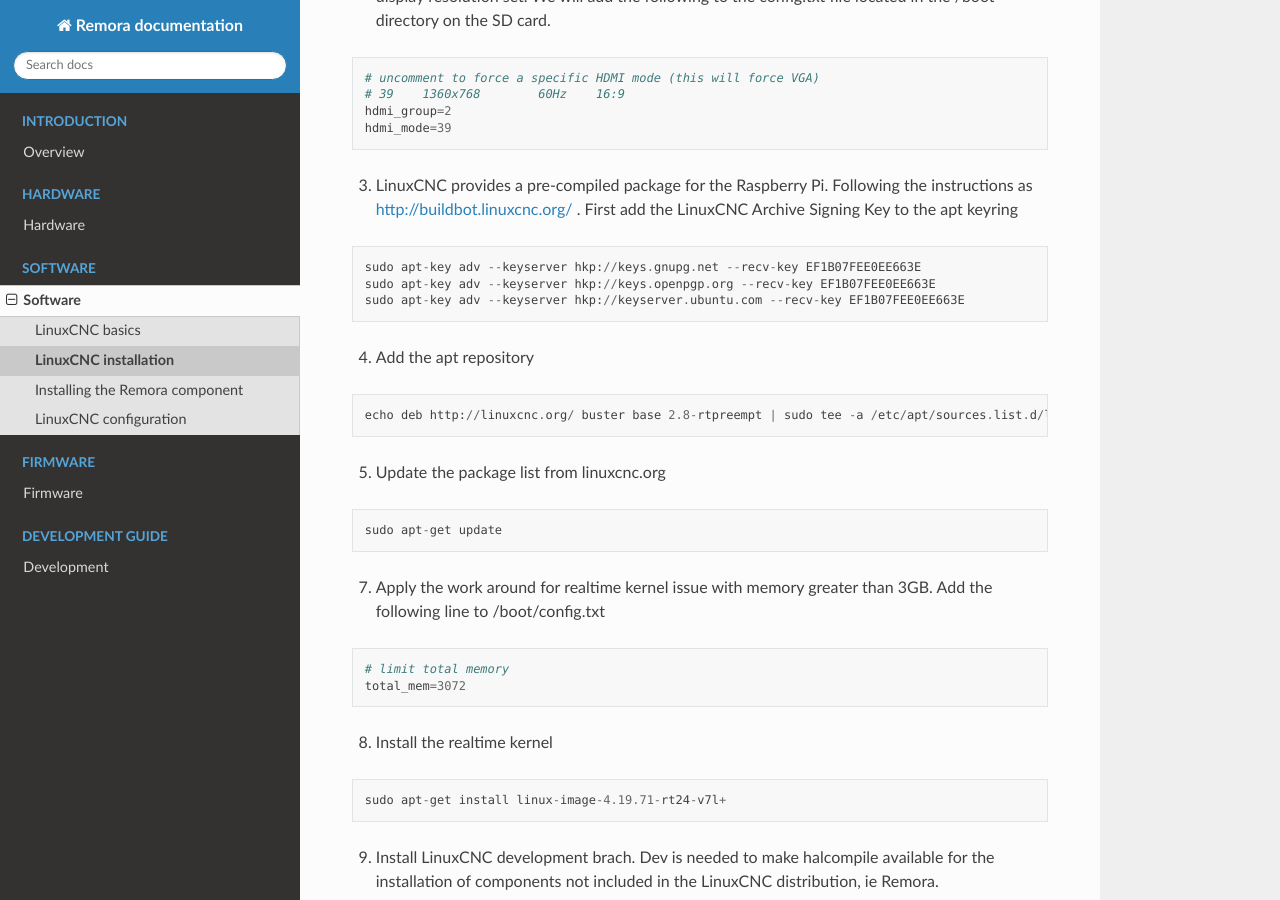
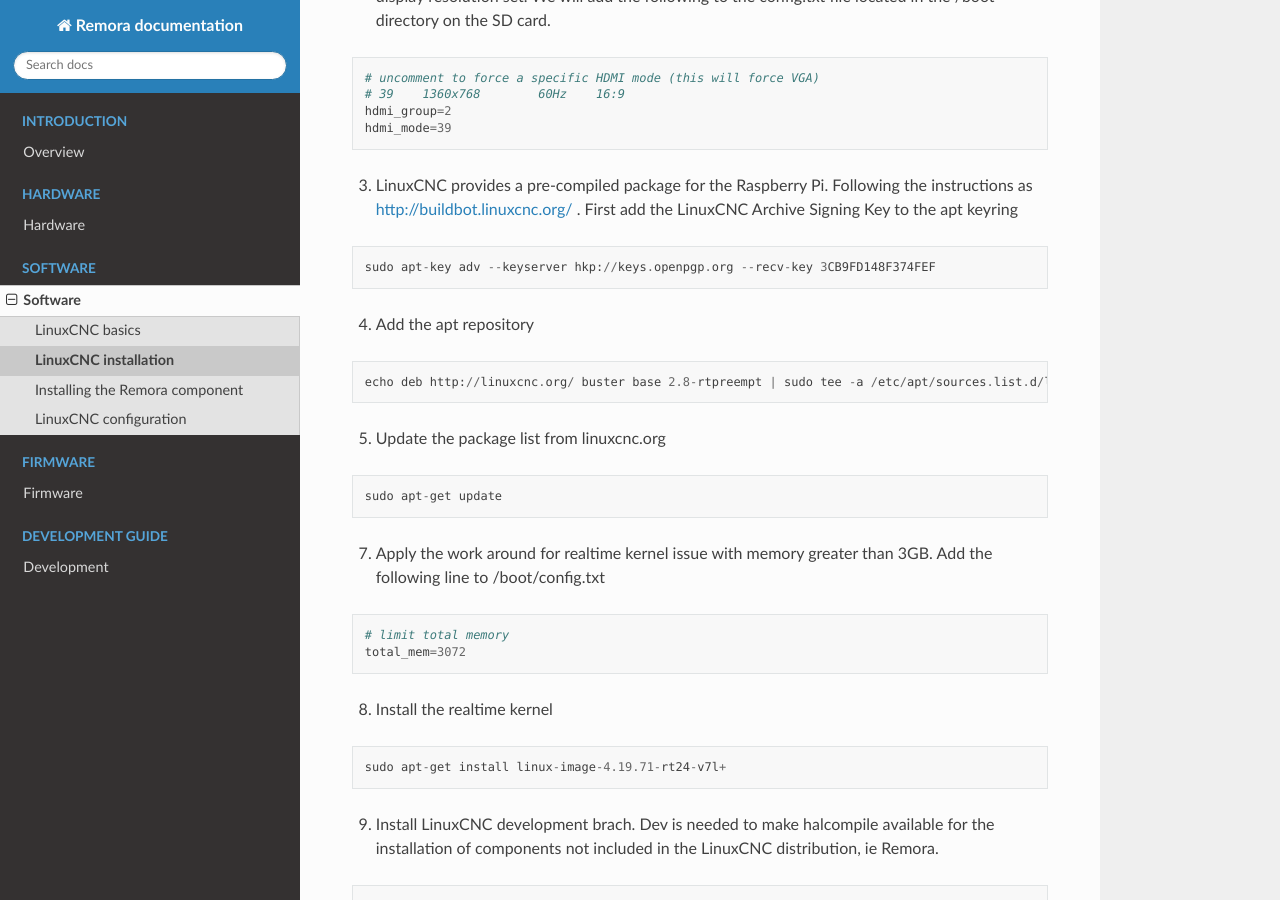
Before and after one commit to scottalford75/Remora-docs, a Sphinx documentation site: the page built from docs/source/software/linuxcnc-installation.rst, in a window 1280 px wide and 900 px high, scrolled down 1594 px. Built offline with Sphinx 7.4.7 and the Read the Docs theme 2.0.0, drawn with Linux system fonts in a browser that asks for light colours.

Commit message:
Update keyserver

```diff
--- a/docs/source/software/linuxcnc-installation.rst
+++ b/docs/source/software/linuxcnc-installation.rst
@@ -80,9 +80,7 @@
 
 .. code-block::
 
-	sudo apt-key adv --keyserver hkp://keys.gnupg.net --recv-key EF1B07FEE0EE663E
-	sudo apt-key adv --keyserver hkp://keys.openpgp.org --recv-key EF1B07FEE0EE663E
-	sudo apt-key adv --keyserver hkp://keyserver.ubuntu.com --recv-key EF1B07FEE0EE663E
+	sudo apt-key adv --keyserver hkp://keys.openpgp.org --recv-key 3CB9FD148F374FEF
 
 4. Add the apt repository
 
```
